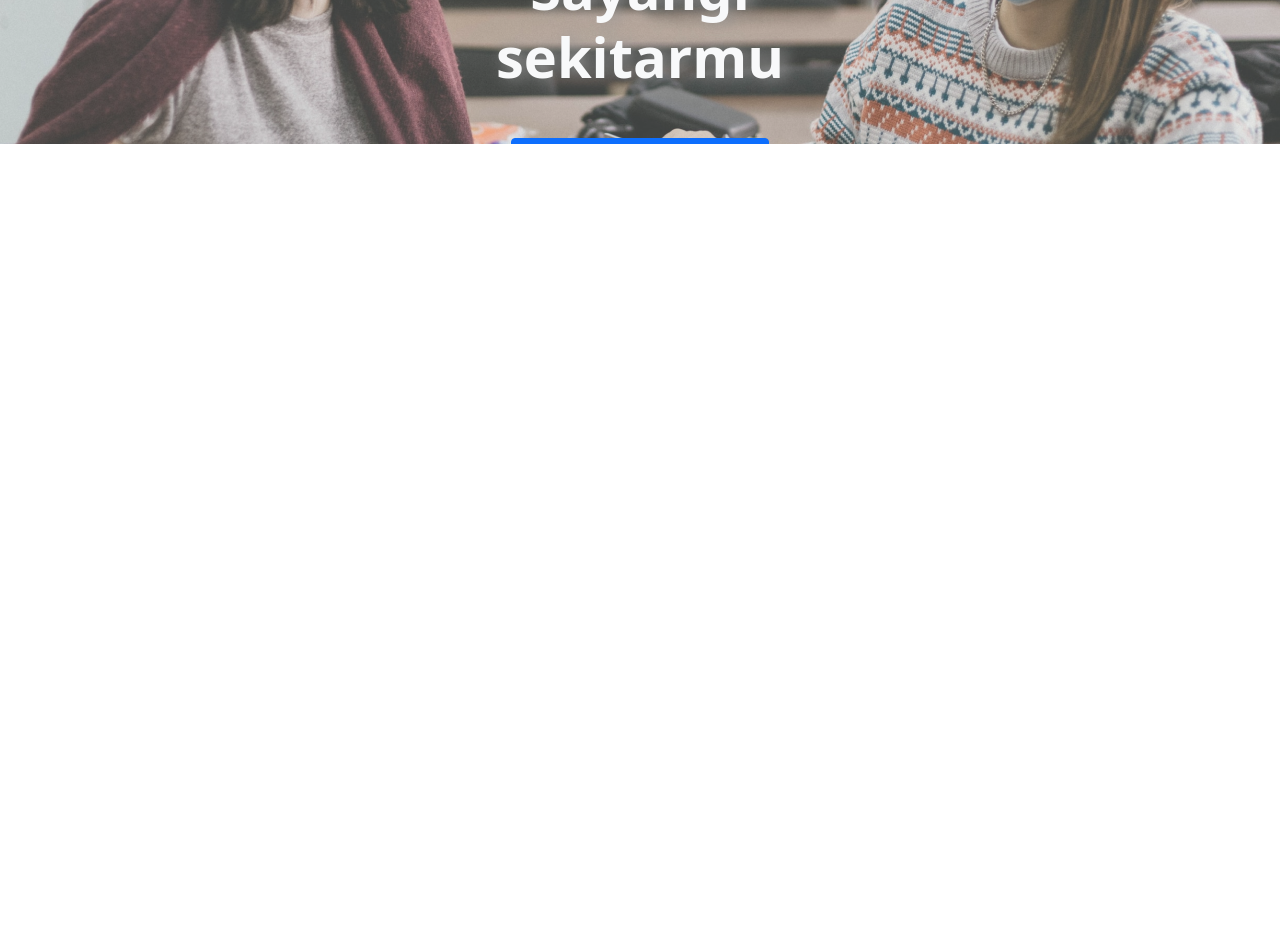
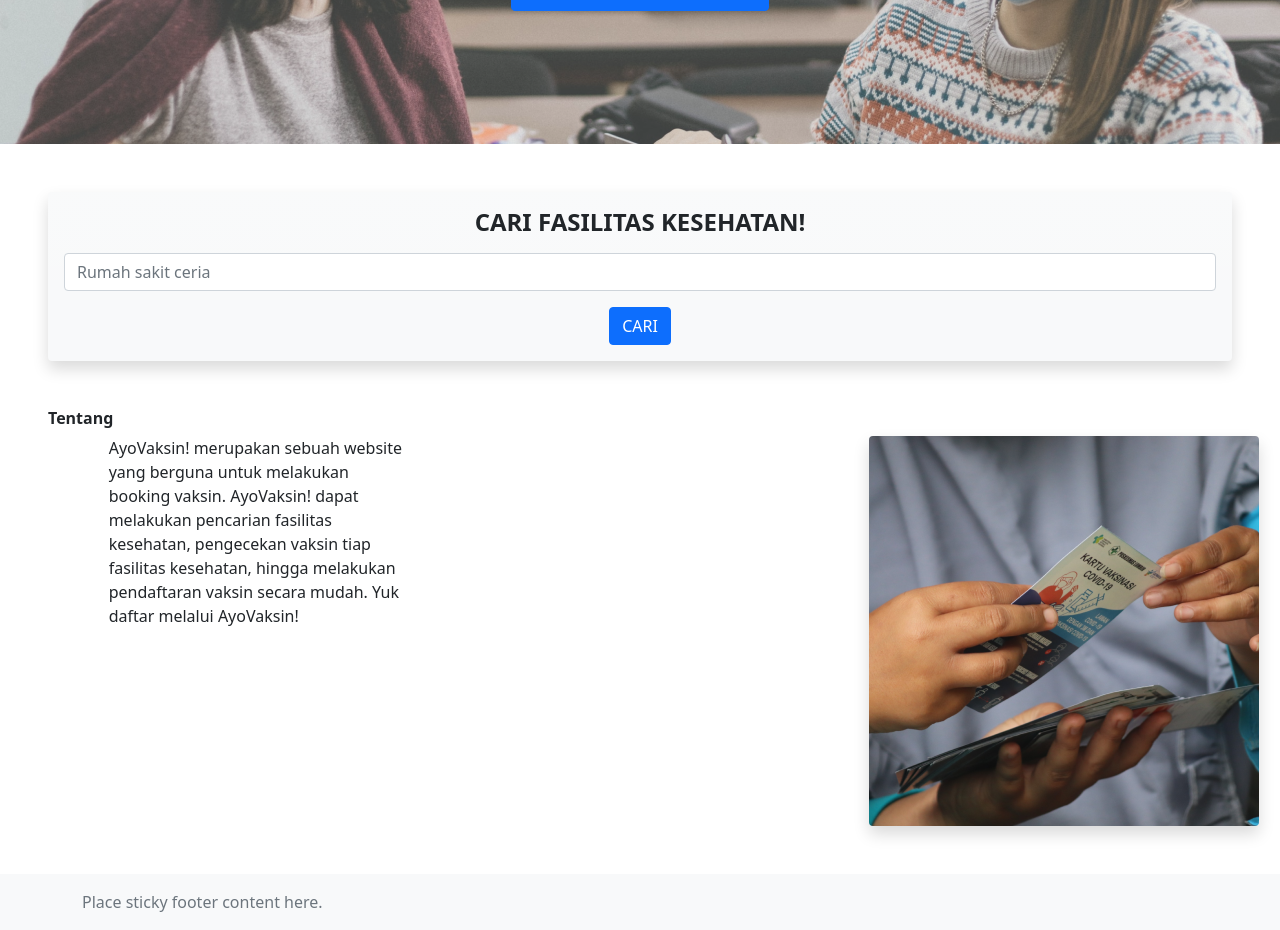
Before and after one commit to bimanugrahaa/vaccine-booking-system-frontend, a React (Create React App) app: page /dev in a window 1280 px wide. Shown: the part 400-1330 px from the top of the page. Before the commit the page ends 800 px from the top, so only its background shows below. Built offline with nearby package versions, Linux system fonts and the light colour scheme.

Commit message:
Update homepage page
Update homepage page and hero component.

```diff
--- a/src/users/components/hero.jsx
+++ b/src/users/components/hero.jsx
@@ -6,9 +6,9 @@
         <>
         <div class="hero position-relative overflow-hidden p-3 p-md-5 text-center bg-light">
             <div class="col-md-5 p-lg-5 mx-auto my-5">
-                <h1 class="display-4 fw-bold text-light hero-text">Sayangi dirimu</h1>
-                <h1 class="display-4 fw-bold text-light hero-text mb-5">Sayangi sekitarmu</h1>
-                <button class="btn btn-primary text-uppercase" href="#">Daftar vaksinasi sekarang!</button>
+                <h1 class="fw-bold text-light hero-text">Sayangi dirimu</h1>
+                <h1 class="fw-bold text-light hero-text">Sayangi sekitarmu</h1>
+                <button class="btn btn-primary text-uppercase m-5" href="#">Daftar vaksinasi sekarang!</button>
             </div>
             <div class="product-device shadow-sm d-none d-md-block"></div>
             <div class="product-device product-device-2 shadow-sm d-none d-md-block"></div>
--- a/src/users/pages/homepage.jsx
+++ b/src/users/pages/homepage.jsx
@@ -1,5 +1,6 @@
 import Header from '../components/header';
 import Hero from '../components/hero';
+import about from '../../assets/about-img.png'
 
 export default function Homepage() {
 
@@ -7,6 +8,31 @@
         <>
         <Header/>
         <Hero/>
+        <div className='card shadow bg-light bg-gradient border-0 text-center p-3 m-5'>
+            <h4 className='text-uppercase fw-bold mb-3'>Cari fasilitas kesehatan!</h4>
+            <input className='form-control' type="text" placeholder='Rumah sakit ceria'/>
+            <button className='btn btn-primary text-uppercase m-auto mt-3'>Cari</button>
+        </div>
+        <h6 className='ms-5 fw-bold'>Tentang</h6>
+        <div className='row'>
+            <div className='col-lg-1'></div>
+            <div className='col-lg-3'>
+                <p>AyoVaksin! merupakan sebuah website yang berguna untuk melakukan booking vaksin.
+                    AyoVaksin! dapat melakukan pencarian fasilitas kesehatan, pengecekan vaksin tiap
+                    fasilitas kesehatan, hingga melakukan pendaftaran vaksin secara mudah. Yuk daftar
+                    melalui AyoVaksin!
+                </p>
+            </div>
+            <div className='col-lg-4'></div>
+            <div className='col-lg-auto'>
+                <img className='shadow rounded' src={about} alt="" />
+            </div>
+        </div>
+        <footer class="footer mt-5 py-3 bg-light">
+            <div class="container">
+                <span class="text-muted">Place sticky footer content here.</span>
+            </div>
+        </footer>
         </>
     )
 }
```
Also changed, not shown: src/assets/about-img.png (added).
